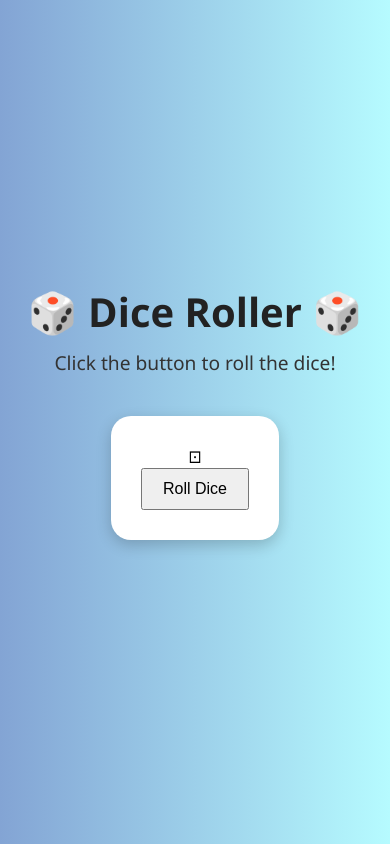
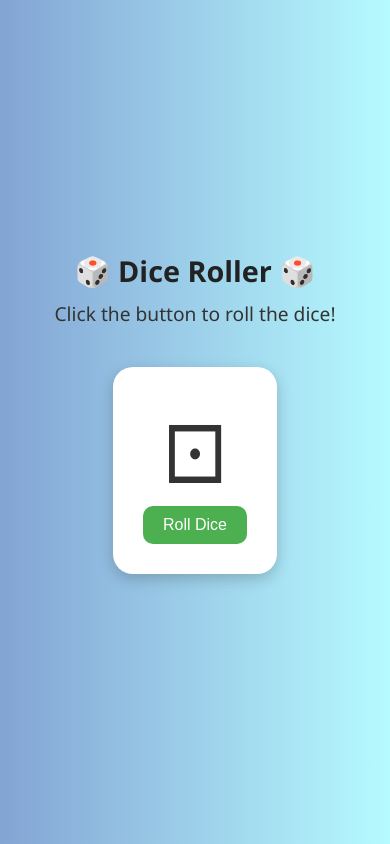
Before and after one commit to VaishnaviGund42/dice-roller, a plain HTML site: page index.html in a window 390 px wide. Drawn offline with Linux system fonts and the light colour scheme.

Commit message:
to make the responsive

```diff
--- a/style.css
+++ b/style.css
@@ -41,7 +41,39 @@ h1 {
   box-shadow: 0 5px 15px rgba(0,0,0,0.2);
   margin: 20px 0;
 }
+.dice {
+  font-size: 8rem;
+  color: #333;
+}
+button {
+  padding: 12px 25px;
+  font-size: 1.2rem;
+  background-color: #4CAF50;
+  color: white;
+  border: none;
+  border-radius: 10px;
+  cursor: pointer;
+  transition: background 0.3s ease;
+}
+button:hover {
+  background-color: #45a049;
+}
 button {
     font-size: 1rem;
     padding: 10px 20px;
   }
+  /* Responsive Design */
+@media (max-width: 600px) {
+  h1 {
+    font-size: 1.8rem;
+  }
+
+  .dice {
+    font-size: 5rem;
+  }
+
+  button {
+    font-size: 1rem;
+    padding: 10px 20px;
+  }
+}
```
